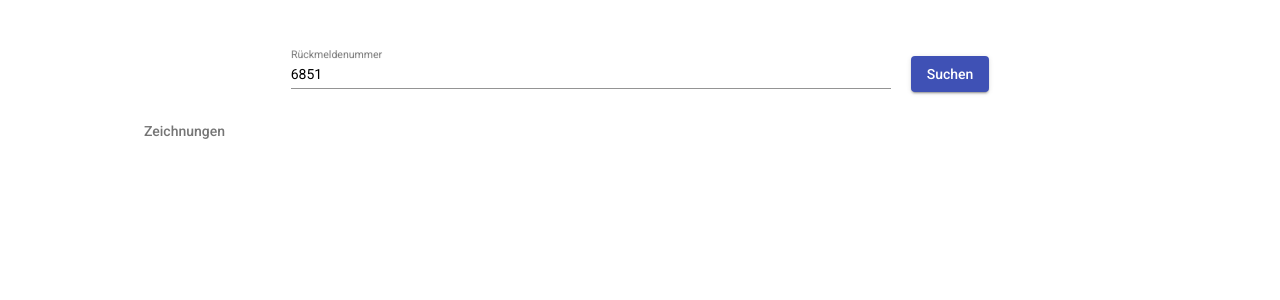
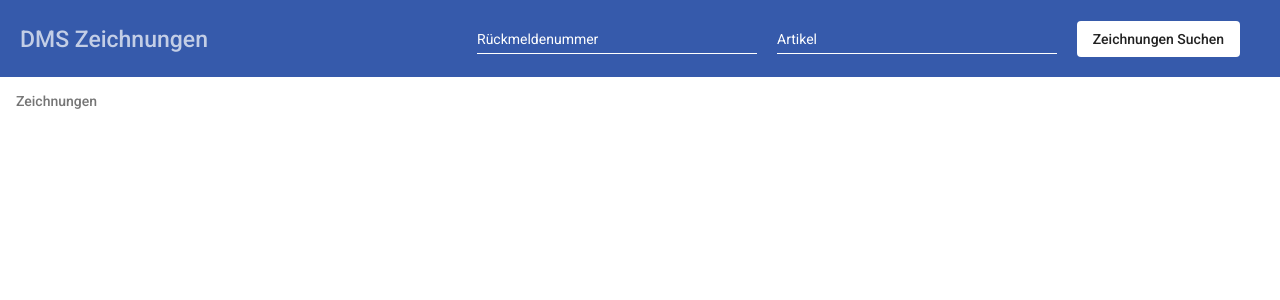
Before and after one commit to mmaier-lit/DMSDokumenteIntern, an Angular app in the folder Frontend/: page / in a window 1280 px wide. Shown: the top 300 px of the page. Built offline with nearby package versions, Linux system fonts and the light colour scheme.

Commit message:
changed frontend

```diff
--- a/Frontend/src/app/app.component.html
+++ b/Frontend/src/app/app.component.html
@@ -1,10 +1,15 @@
 <div class="content">
-  <div class="search">
+  <div class="search" spellcheck="false">
+    <span class="headline">DMS Zeichnungen</span>
     <mat-form-field class="rueckmeldeNummerInput">
       <mat-label>Rückmeldenummer</mat-label>
-      <input matInput [(ngModel)]="rueckmeldeNr" placeholder="Rückmeldenummer eingeben" autocomplete="off">
+      <input matInput [(ngModel)]="rueckmeldeNr" [disabled]="artikel != ''" autocomplete="off">
     </mat-form-field>
-    <button mat-raised-button color="primary" (click)="suchen()">Suchen</button>
+    <mat-form-field class="artikelInput">
+      <mat-label>Artikel</mat-label>
+      <input matInput [(ngModel)]="artikel" [disabled]="rueckmeldeNr != ''" autocomplete="off">
+    </mat-form-field>
+    <button mat-flat-button (click)="suchen()">Zeichnungen Suchen</button>
   </div>
 
   <mat-list>
--- a/Frontend/src/app/app.component.scss
+++ b/Frontend/src/app/app.component.scss
@@ -1,16 +1,58 @@
+
+input {
+    caret-color: white !important;
+}
+::ng-deep .mat-focused .mat-form-field-label {
+    /*change color of label*/
+    color: white !important;
+}
+
+::ng-deep .mat-input-element::placeholder{
+    color: white;
+}
+
+::ng-deep mat-label {
+/*change color of label*/
+    color: white !important;
+}
+
+::ng-deep.mat-form-field-underline {
+/*change color of underline*/
+    background-color: white !important;
+}
+
+::ng-deep.mat-form-field-ripple {
+/*change color of underline when focused*/
+    background-color: white !important;
+}
+
+.mat-form-field-disabled {
+    opacity: 0.3 !important;
+}
 .content{
-    width: 80%;
-    margin: 50px auto;
+    width: 100%;
+    margin: 0px auto;
+    text-align: center;
 }
 .search{
-    text-align: center;
+    text-align: right;
+    background: #365aab;
+    padding: 15px 30px 5px;
+    color: white;
 }
 
-.rueckmeldeNummerInput {
-    width: 600px;
-    margin-right: 20px;
-  }
-.mat-button {
-    margin-left: -50px;
-
+.rueckmeldeNummerInput, .artikelInput, .mat-flat-button {
+    margin: 0px 10px;
 }
+.rueckmeldeNummerInput, .artikelInput {
+    width: 280px;
+}
+.headline {
+    color: #ffffffb3;
+    font-size: 23px;
+    position: absolute;
+    left: 20px;
+    top: 30px;
+    font-family: Roboto,Helvetica Neue,sans-serif;
+    font-weight: 500;
+}
--- a/Frontend/src/app/app.component.ts
+++ b/Frontend/src/app/app.component.ts
@@ -8,13 +8,15 @@ import { BackendService } from './backend.service';
 })
 export class AppComponent{
   test = 'lit-zeichnungen';
-  rueckmeldeNr = 6851;
+  rueckmeldeNr = "";
+  artikel = "";
   zeichnungen;
 
   constructor(public backend: BackendService) {
   }
 
   suchen() {
+    if(this.rueckmeldeNr.length > 0 && this.ze)
     if(this.rueckmeldeNr) {
       this.backend.suchen(this.rueckmeldeNr).subscribe(data => {
         this.zeichnungen = data;
```
Also changed, not shown: Frontend/src/assets/logo.png (added).
